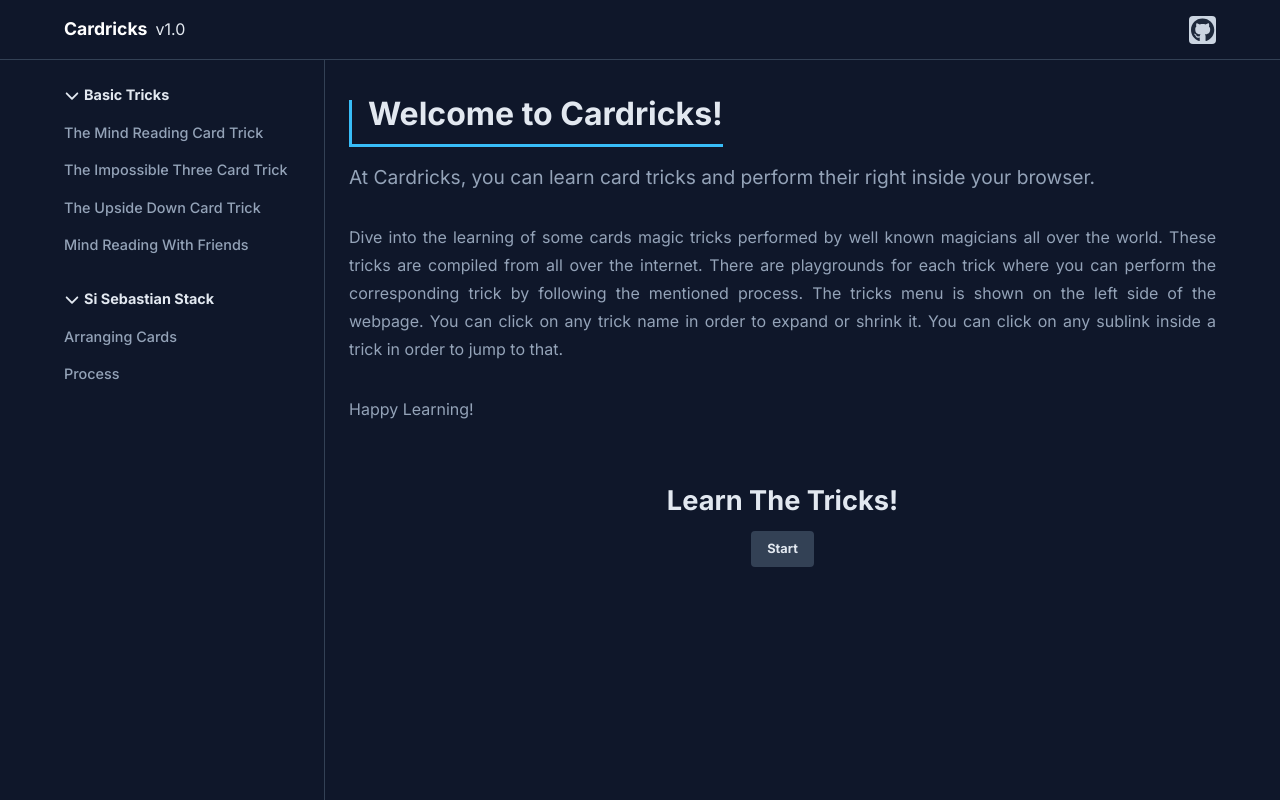
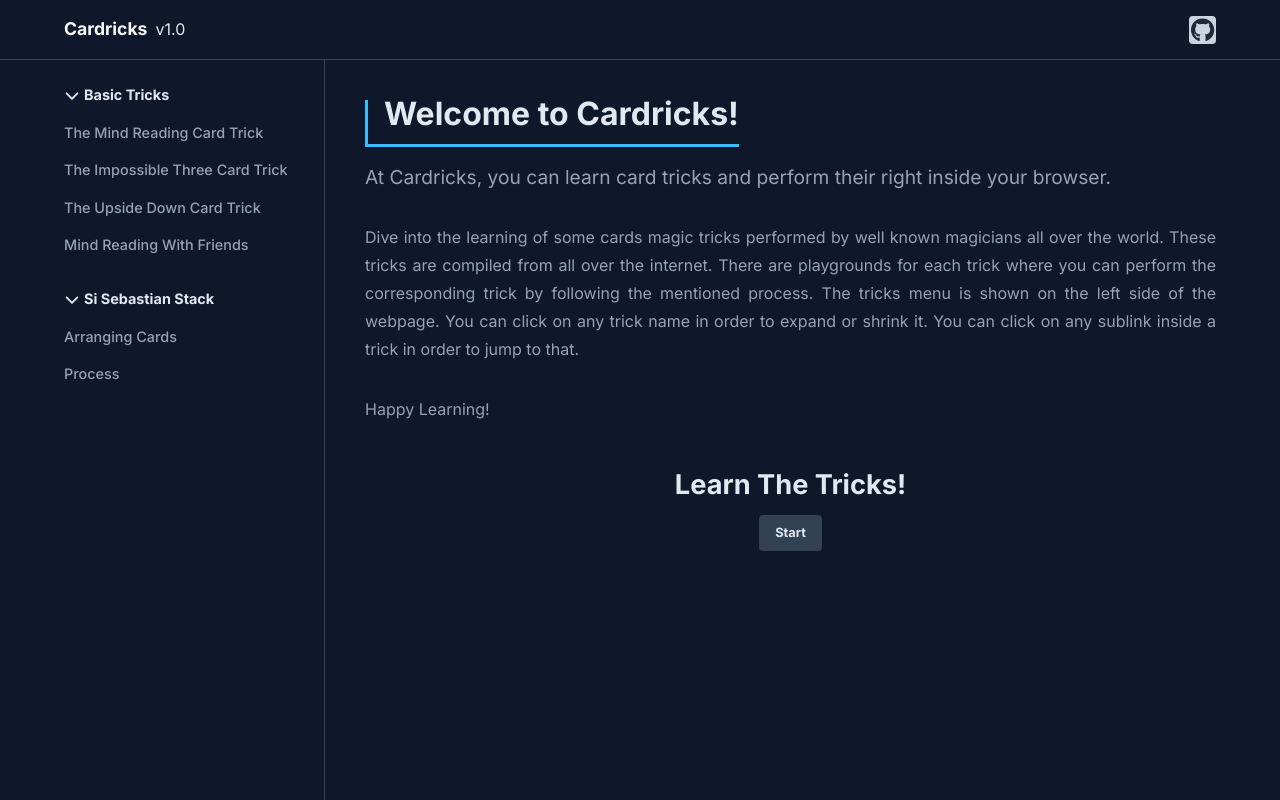
Before and after one commit to lakshyamahawar14/cardricks, a Vue app: page / in a window 1280 px wide. Built offline with nearby package versions, Linux system fonts and the light colour scheme.

Commit message:
updating paddings yet again

```diff
--- a/src/views/Home.vue
+++ b/src/views/Home.vue
@@ -1,6 +1,6 @@
 <template>
-  <div class="p-6 lg:pr-16 flex flex-col justify-start items-center">
-    <div class="flex justify-center flex-col items-start py-4">
+  <div class="p-6 lg:p-10 lg:pr-16 flex flex-col justify-start items-center">
+    <div class="flex justify-center flex-col items-start mb-4 w-full">
       <h1
         class="text-[2rem] font-bold pl-4 pb-4 border-l-[3px] border-b-[3px] border-sky-400 text-slate-200"
       >
@@ -19,9 +19,9 @@
         any trick name in order to expand or shrink it. You can click on any
         sublink inside a trick in order to jump to that.
       </p>
-      <p class="text-[1rem] py-4">Happy Learning!</p>
+      <p class="text-[1rem] my-4">Happy Learning!</p>
     </div>
-    <div class="flex justify-center flex-col items-center py-4 mb-8 w-full">
+    <div class="flex justify-center flex-col items-center mb-8 w-full">
       <p class="font-bold text-[1.7rem] my-4 text-slate-200">
         Learn The Tricks!
       </p>
--- a/src/views/Tricks.vue
+++ b/src/views/Tricks.vue
@@ -1,6 +1,6 @@
 <template>
   <div class="p-6 lg:p-10 lg:pr-16 flex flex-col justify-between">
-    <div class="flex justify-center items-start flex-col lg:flex-row gap-4">
+    <div class="flex justify-center items-start flex-col pb-4">
       <div class="flex flex-col w-full">
         <div class="flex justify-start flex-col items-start w-full">
           <h2 class="font-medium text-sky-400">
@@ -14,20 +14,20 @@
           </h1>
           <h2 class="text-[1.2rem]">{{ currentLink?.description }}</h2>
         </div>
+
         <div class="w-full py-8">
           <p
             v-for="(step, index) in currentLink?.steps"
             :key="step"
-            class="text-justify text-[1rem] p-2 border-l-[3px] border-slate-600 shadow-slate-800 hover:text-sky-400 hover:border-sky-400 cursor-pointer"
+            class="text-justify text-[1rem] p-2 pb-0 border-l-[3px] border-slate-600 shadow-slate-800 hover:text-sky-400 hover:border-sky-400 cursor-pointer"
           >
             {{ index + 1 }}. {{ step }}
           </p>
         </div>
       </div>
-    </div>
 
-    <div class="flex justify-center flex-col items-start mb-8">
-      <h2 class="text-[1.7rem] font-bold py-4 text-slate-200">
+      <div class="flex justify-center w-full flex-col items-start pb-4 mb-8">
+        <h2 class="text-[1.7rem] font-bold pb-4 text-slate-200">
           Practice in Playground
         </h2>
         <button
@@ -37,6 +37,7 @@
         >
           Go To Playground
         </button>
+      </div>
     </div>
   </div>
 </template>
```
Lines whose indentation alone changed are shown as unchanged.
